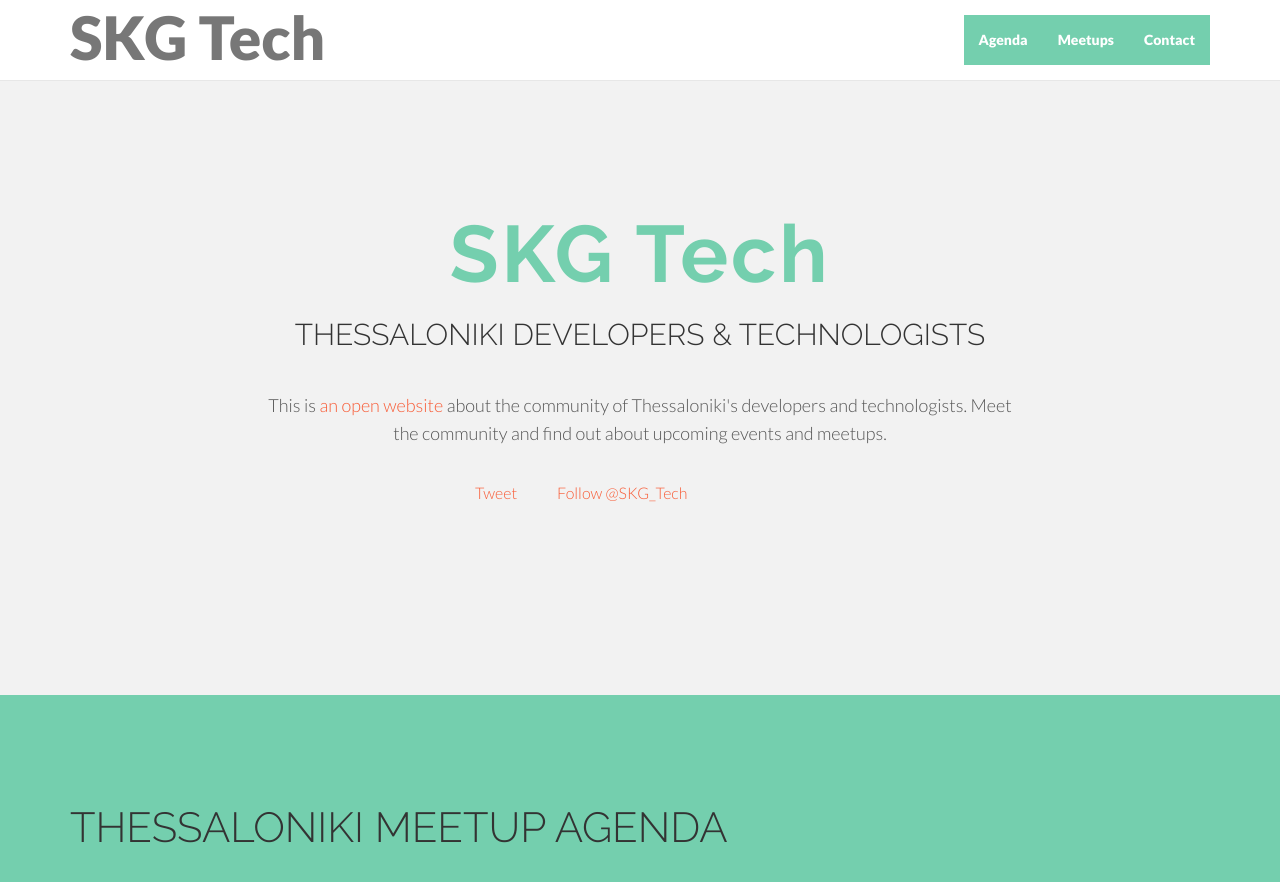
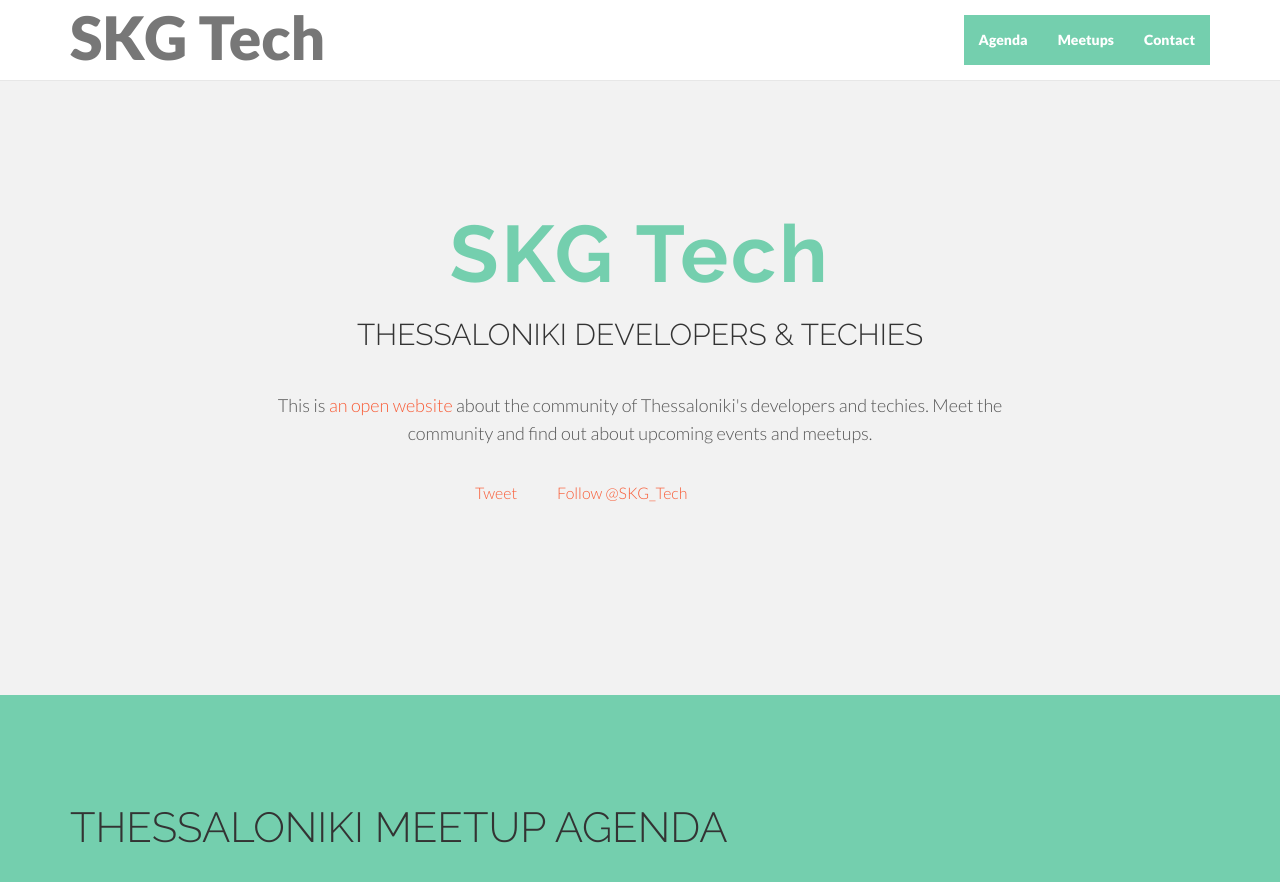
Before and after one commit to skgtech/skgtech.github.io, a Jekyll site: the page built from index.html, in a window 1280 px wide and 900 px high. Shown: the top 882 px of the window. Built offline with Jekyll 4.4.1, drawn with Linux system fonts in a browser that asks for light colours; nearby versions of some CDN libraries; comment, search, counter and statistics services are not loaded.

Commit message:
fix wording

```diff
--- a/index.html
+++ b/index.html
@@ -7,8 +7,8 @@ layout: page
     	<div class="row">
     		<div class="col-lg-8 col-lg-offset-2 centered">
     			<h1>SKG Tech</h1>
-    			<h2>THESSALONIKI DEVELOPERS & TECHNOLOGISTS</h2>
-          <p>This is <a href="{{ site.githubrepo }}">an open website</a> about the community of Thessaloniki's developers and technologists. Meet the community and find out about upcoming events and meetups.</p>
+    			<h2>THESSALONIKI DEVELOPERS & TECHIES</h2>
+          <p>This is <a href="{{ site.githubrepo }}">an open website</a> about the community of Thessaloniki's developers and techies. Meet the community and find out about upcoming events and meetups.</p>
     		</div>
       </div>
       <div class="row">
```
